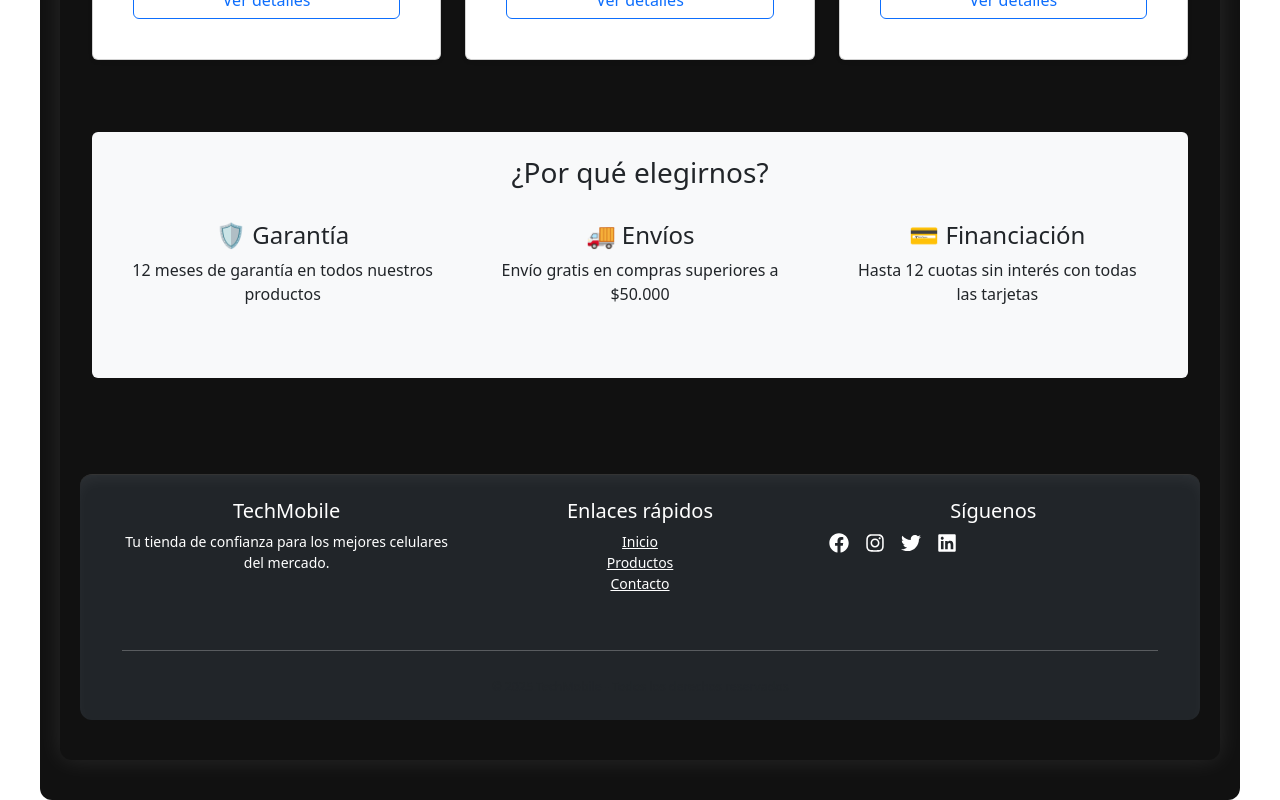
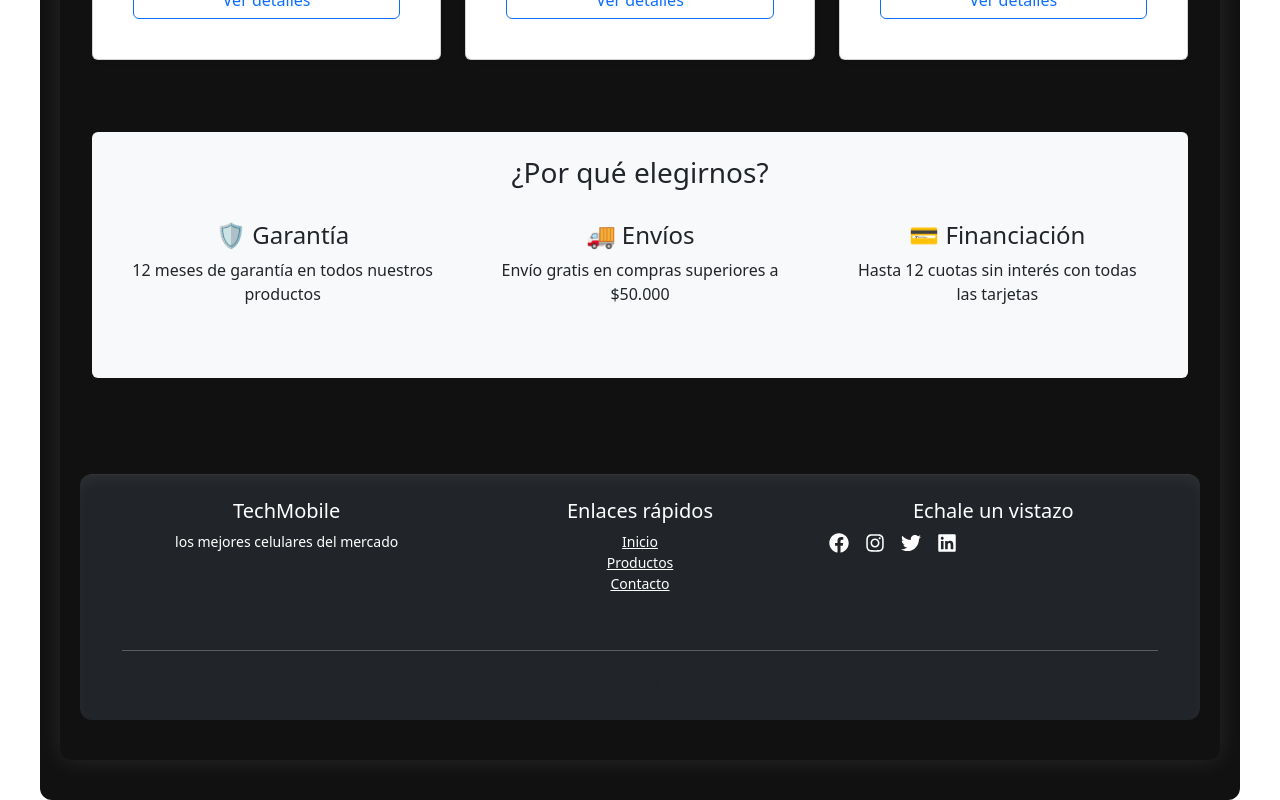
Before and after one commit to zttrrrr/TPfinalefsi, a React (Vite) app in the folder TP SITIO VENTAS/TP-SitioVentas/: page / in a window 1280 px wide. Shown: the part 742-1542 px from the top of the page. Built offline with nearby package versions, Linux system fonts and the light colour scheme.

Commit message:
Footer terminado

```diff
--- a/TP SITIO VENTAS/TP-SitioVentas/src/components/Footer.jsx
+++ b/TP SITIO VENTAS/TP-SitioVentas/src/components/Footer.jsx
@@ -8,7 +8,7 @@ const Footer = () => {
           <div className="col-md-4 mb-3">
             <h5>TechMobile</h5>
             <p className="text-white">
-              Tu tienda de confianza para los mejores celulares del mercado.
+              los mejores celulares del mercado
             </p>
           </div>
           <div className="col-md-4 mb-3">
@@ -20,7 +20,7 @@ const Footer = () => {
             </ul>
           </div>
           <div className="col-md-4 mb-3">
-            <h5>Síguenos</h5>
+            <h5>Echale un vistazo</h5>
             <div className="d-flex gap-3">
               <a href="#" className="text-white"><FaFacebook size={20} /></a>
               <a href="#" className="text-white"><FaInstagram size={20} /></a>
@@ -31,7 +31,7 @@ const Footer = () => {
         </div>
         <hr className="my-4 bg-secondary" />
         <div className="text-center text-muted">
-          <small>&copy; {new Date().getFullYear()} TechMobile - Todos los derechos reservados</small>
+          <small>&copy; {new Date().getFullYear()} TechMobile - All Rights reserved</small>
         </div>
       </div>
     </footer>
```
